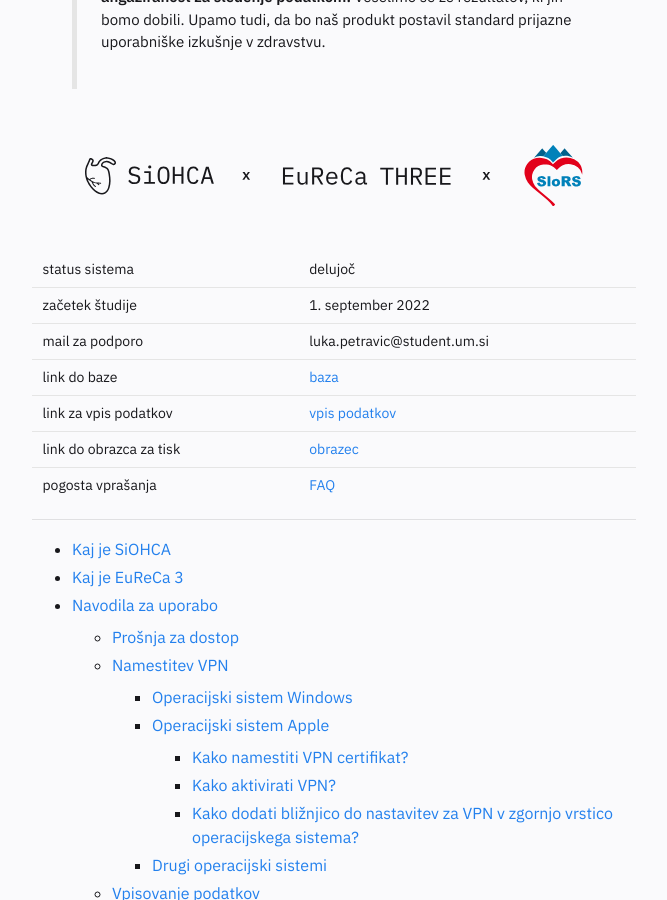
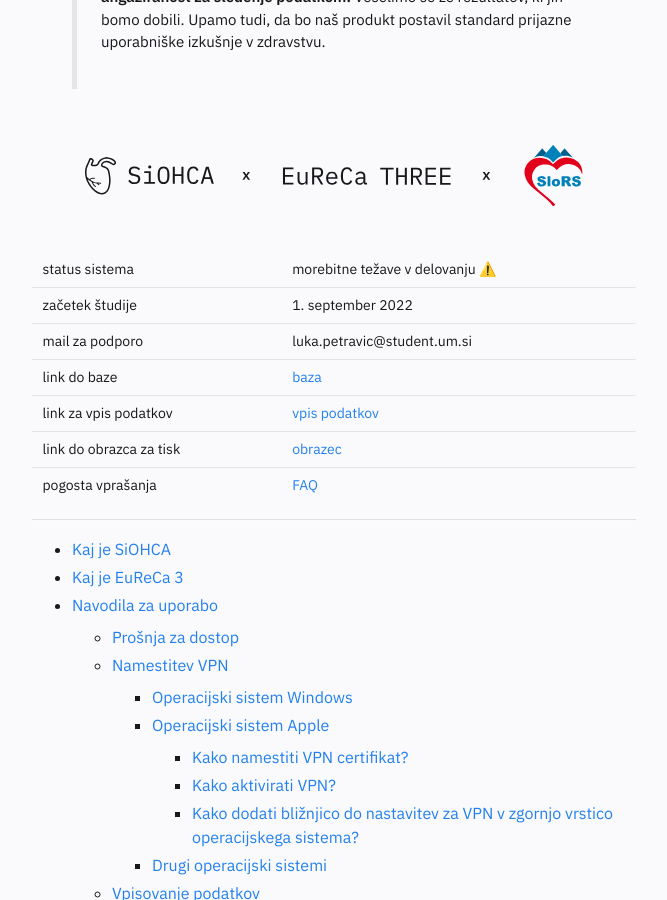
Before and after one commit to SterArcher/OHCA-registry-Slovenia, a Jekyll site: the page built from pages/eureca.md, in a window 1280 px wide and 900 px high, scrolled down 327 px. Shown: the whole window, without its empty margins (306-973 px from the left). Built offline with Jekyll 4.4.1, drawn with Linux system fonts in a browser that asks for light colours; nearby versions of some CDN libraries.

Commit message:
status serverja v morebitnetežave

```diff
--- a/pages/eureca.md
+++ b/pages/eureca.md
@@ -22,7 +22,7 @@
 <div style="padding:30pt 40pt 30pt 40pt;" id="collab-banner"></div>
 
 
-| status sistema        | delujoč                                                |
+| status sistema        | morebitne težave v delovanju ⚠️                       |
 | začetek študije       | 1. september 2022                                      |
 | mail za podporo       | luka.petravic@student.um.si                            |
 | link do baze          | [baza](https://local.siohca.um.si)                     |
```
